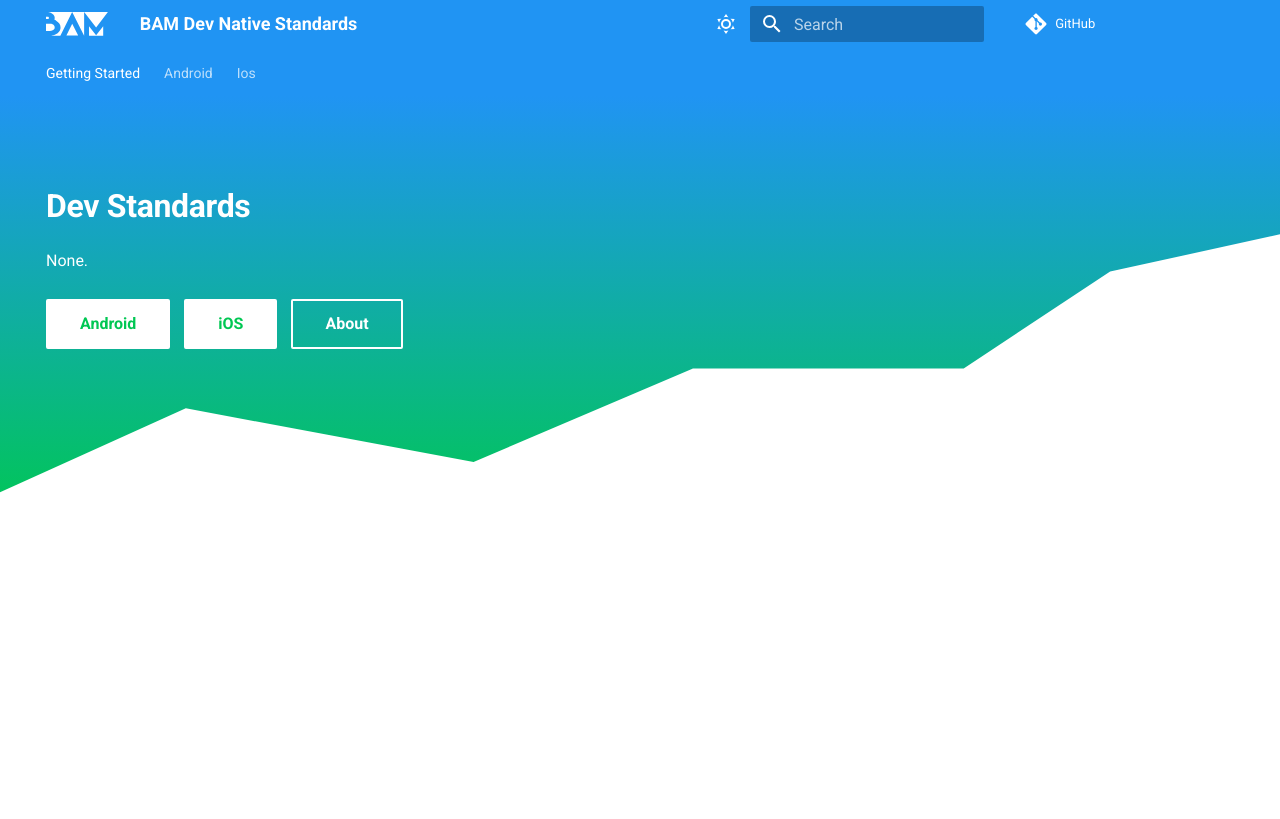
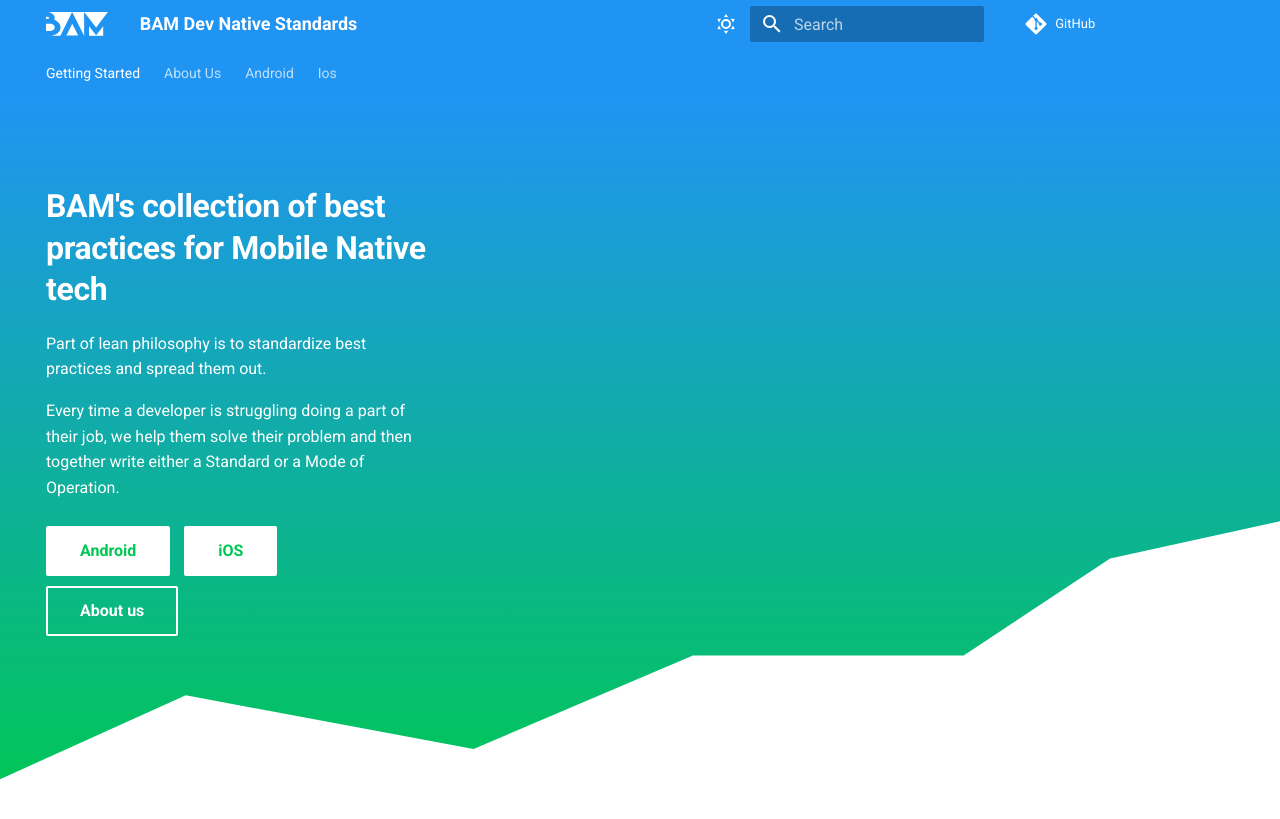
Before and after one commit to bamlab/bam-dev-native-standards, an MkDocs documentation site: the page built from docs/index.md, in a window 1280 px wide. Shown: the top 819 px of the page. Built offline with MkDocs 1.6.1 and Material for MkDocs 9.7.7, drawn with Linux system fonts in a browser that asks for light colours; comment, search, counter and statistics services are not loaded.

Commit message:
feat: add content

```diff
--- a/overrides/home.html
+++ b/overrides/home.html
@@ -381,8 +381,10 @@
 
       <!-- Hero content -->
       <div class="mdx-hero__content">
-        <h1>Dev Standards</h1>
-        <p>{{ config.site_description }}.</p>
+        <h1>BAM's collection of best practices for Mobile Native tech</h1>
+        <p>Part of lean philosophy is to standardize best practices and spread them out.</p>
+        <p>Every time a developer is struggling doing a part of their job, we help them solve their problem and then
+          together write either a Standard or a Mode of Operation.</p>
         <a href="{{ 'android/' | url }}" class="md-button md-button--primary">
           Android
         </a>
@@ -390,7 +392,7 @@
           iOS
         </a>
         <a href="{{ 'about/' | url }}" class="md-button">
-          About
+          About us
         </a>
       </div>
     </div>
```
Also changed, not shown: docs/about.md (added, +7 -0 lines).
